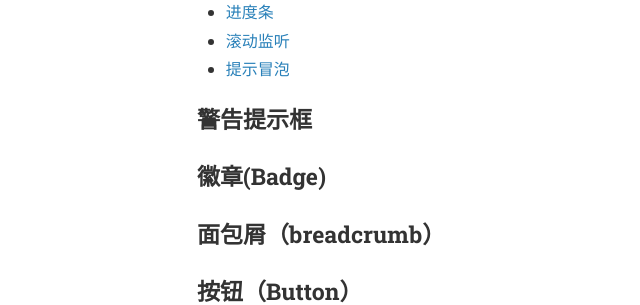
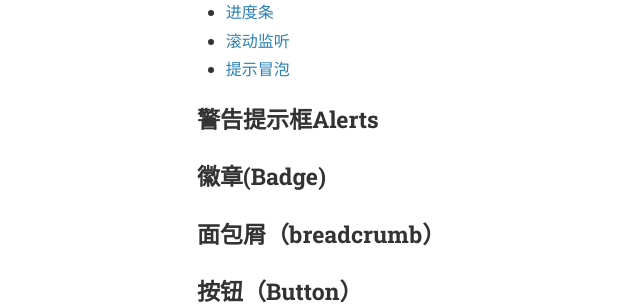
Before and after one commit to onlyhy/onlyhy.github.io, a Jekyll site: the page built from _posts/2018-05-16-Bootstrap4.markdown, in a window 1280 px wide and 900 px high, scrolled down 4195 px. Shown: the part 156-461 px from the top of the window, without its empty margins (75-715 px from the left). Built offline with Jekyll 4.4.1, drawn with Linux system fonts in a browser that asks for light colours; nearby versions of some CDN libraries.

Commit message:
about bootstrap4

```diff
--- a/_posts/2018-05-16-Bootstrap4.markdown
+++ b/_posts/2018-05-16-Bootstrap4.markdown
@@ -116,7 +116,7 @@
 
 ## 组件
 
-- [警告提示框](#警告提示框)
+- [警告提示框](#警告提示框Alerts)
 - [徽章](#徽章(Badge))
 - [面包屑](#面包屑（breadcrumb）)
 - [按钮](#按钮（Button）)
@@ -139,7 +139,7 @@
 - [提示冒泡](#提示冒泡(Tooltip))
 
 
-### 警告提示框
+### 警告提示框Alerts
 
 ### 徽章(Badge)
 
```
